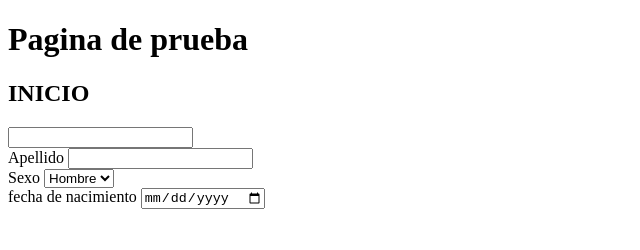
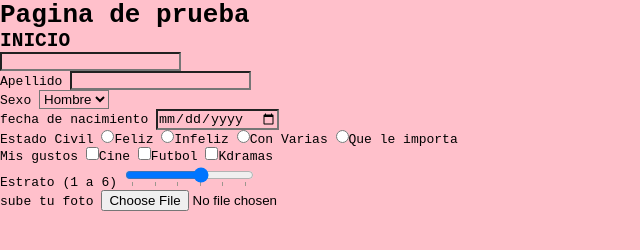
Before and after one commit to alceronDelgado/htmlProject, a plain HTML site: page index.html in a window 1280 px wide. Shown: the whole page, without its empty margins (0-640 px from the left). Drawn offline with Linux system fonts and the light colour scheme.

Commit message:
initial commit

```diff
--- a/index.html
+++ b/index.html
@@ -4,6 +4,20 @@
     <meta charset="UTF-8">
     <meta name="viewport" content="width=device-width, initial-scale=1.0">
     <title>SENA PROJECTO</title>
+
+    <style>
+        *{
+            background-color: pink;
+            margin:0;
+            padding:0;
+            box-sizing: border-box;
+        }
+
+        body{
+            font-family: monospace;
+
+        }
+    </style>
 </head>
 <body>
     <h1>Pagina de prueba</h1>
@@ -25,6 +39,32 @@
         <br>
         <label for="">fecha de nacimiento</label>
         <input type="date" name="" id="">
+        <br>
+        <label for="">Estado Civil</label>
+        <input type="radio" name="" id="">Feliz
+        <input type="radio" name="" id="">Infeliz
+        <input type="radio" name="" id="">Con Varias
+        <input type="radio" name="" id="">Que le importa
+        <br>
+        <label for="">Mis gustos</label>
+        <input type="checkbox" name="" id="">Cine
+        <input type="checkbox" name="" id="">Futbol
+        <input type="checkbox" name="" id="">Kdramas
+        <br>
+        <label for="">Estrato (1 a 6)</label>
+        <input type="range" name="rango" id="" min=1 max=6 list="lista-rango">
+
+        <datalist id="lista-rango">
+            <option value="1" label="1">1</option>
+            <option value="2" label="2">2</option>
+            <option value="3" label="3">3</option>
+            <option value="4" label="4">4</option>
+            <option value="5" label="5">5</option>
+            <option value="6" label="6">6</option>
+        </datalist>
+        <br>
+        <label for="">sube tu foto</label>
+        <input type="file" name="" id="">
     </form>
 
 </body>
```
